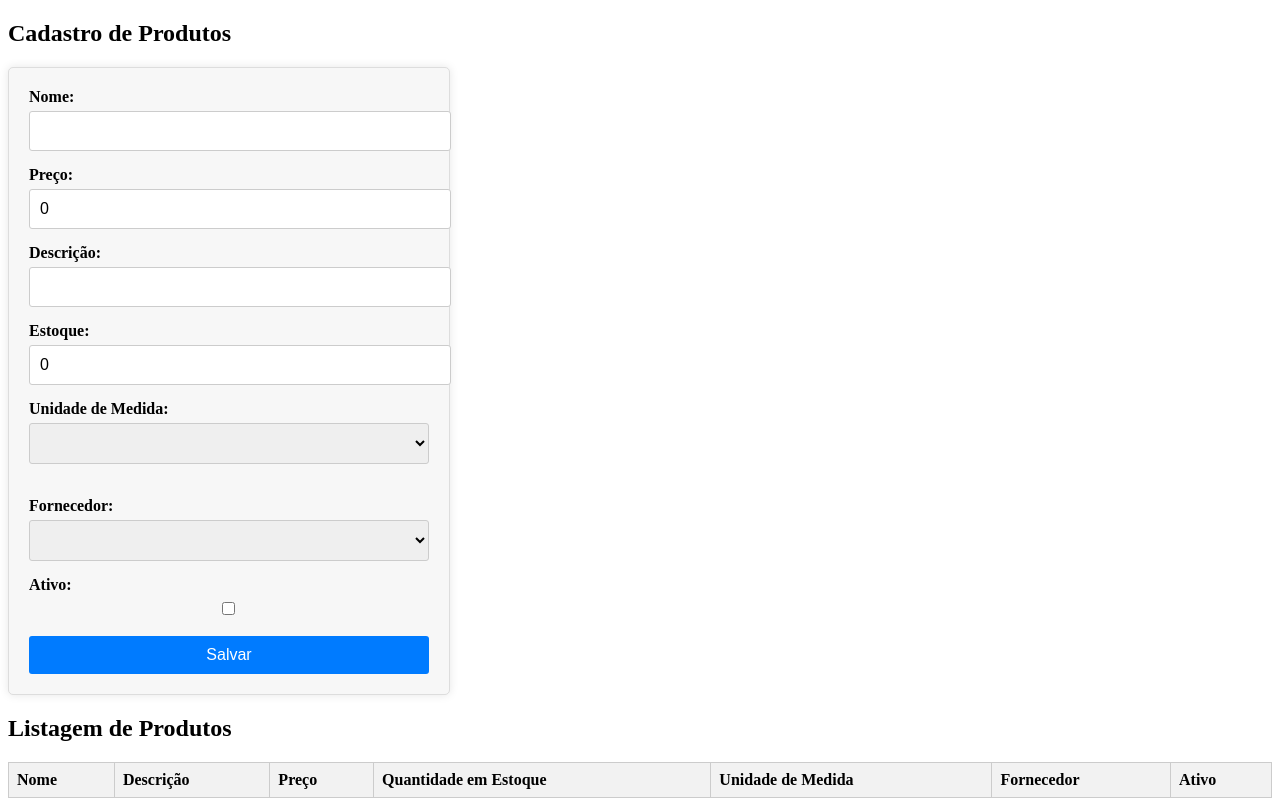
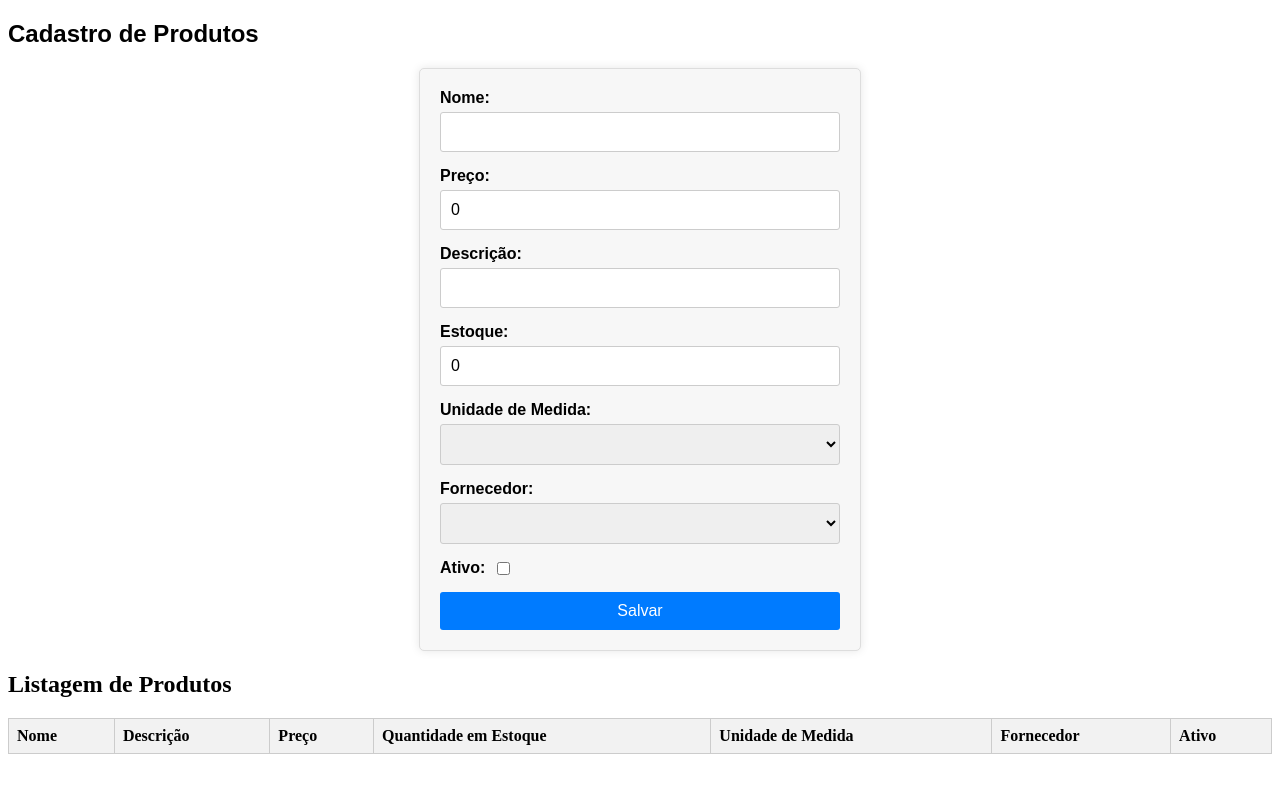
Before and after one commit to mateusmanoel321/projeto-frontend-4-per-si, an Angular app: page / in a window 1280 px wide. Built offline with nearby package versions, Linux system fonts and the light colour scheme.

Commit message:
style arrumando check box

```diff
--- a/src/app/components/cadastro-produto/cadastro-produto.component.css
+++ b/src/app/components/cadastro-produto/cadastro-produto.component.css
@@ -1,4 +1,9 @@
 /* Estilo para o formulário */
+
+* {
+  font-family: Arial, Helvetica, sans-serif;
+}
+
 .formulario {
   max-width: 400px;
   padding: 20px;
@@ -8,6 +13,7 @@
   box-shadow: 0px 0px 10px rgba(0, 0, 0, 0.1);
   display: flex;
   flex-direction: column;
+  margin: auto;
 }
 
 /* Estilo para os rótulos (labels) */
@@ -20,12 +26,19 @@ label {
 input[type="text"],
 input[type="number"],
 select {
-  width: 100%;
   padding: 10px;
   margin-bottom: 15px;
   border: 1px solid #ccc;
   border-radius: 3px;
   font-size: 16px;
+}
+select {
+  width: 10.59cm;
+}
+
+input[type="text"],
+input[type="number"] {
+  width: 10cm;
 }
 
 /* Estilo para o botão de salvar */
@@ -43,10 +56,18 @@ button[type="submit"] {
 input[type="checkbox"] {
   margin-right: 5px;
   vertical-align: middle;
+  position: absolute;
+  margin-left: 1.5cm;
 }
 
 /* Estilo para o rótulo "Ativo" */
 label[for="ativo"] {
-  display: flex;
   align-items: center;
+  display: block;
+  position: absolute;
 }
+
+.btAtivo {
+  display: block;
+  margin-bottom: 0.4cm;
+}
--- a/src/app/components/cadastro-produto/cadastro-produto.component.html
+++ b/src/app/components/cadastro-produto/cadastro-produto.component.html
@@ -50,7 +50,6 @@
       <option value="decimetro">Metro (m)</option>
       <option value="milimetro">Unidade 5</option>
     </select>
-    <br />
     <label for="fornecedor">Fornecedor: </label>
     <select
       id="fornecedor"
@@ -65,6 +64,7 @@
       <option value="op5">S.I Frutas</option>
     </select>
 
+    <div class="btAtivo">
     <label for="ativo" class="ativo-label">Ativo:</label>
     <input
       type="checkbox"
@@ -74,7 +74,9 @@
       required
       class="ativo-checkbox"
     />
-    <br />
+    </div>
+
+    <br>
 
     <button type="submit">Salvar</button>
   </form>
```
